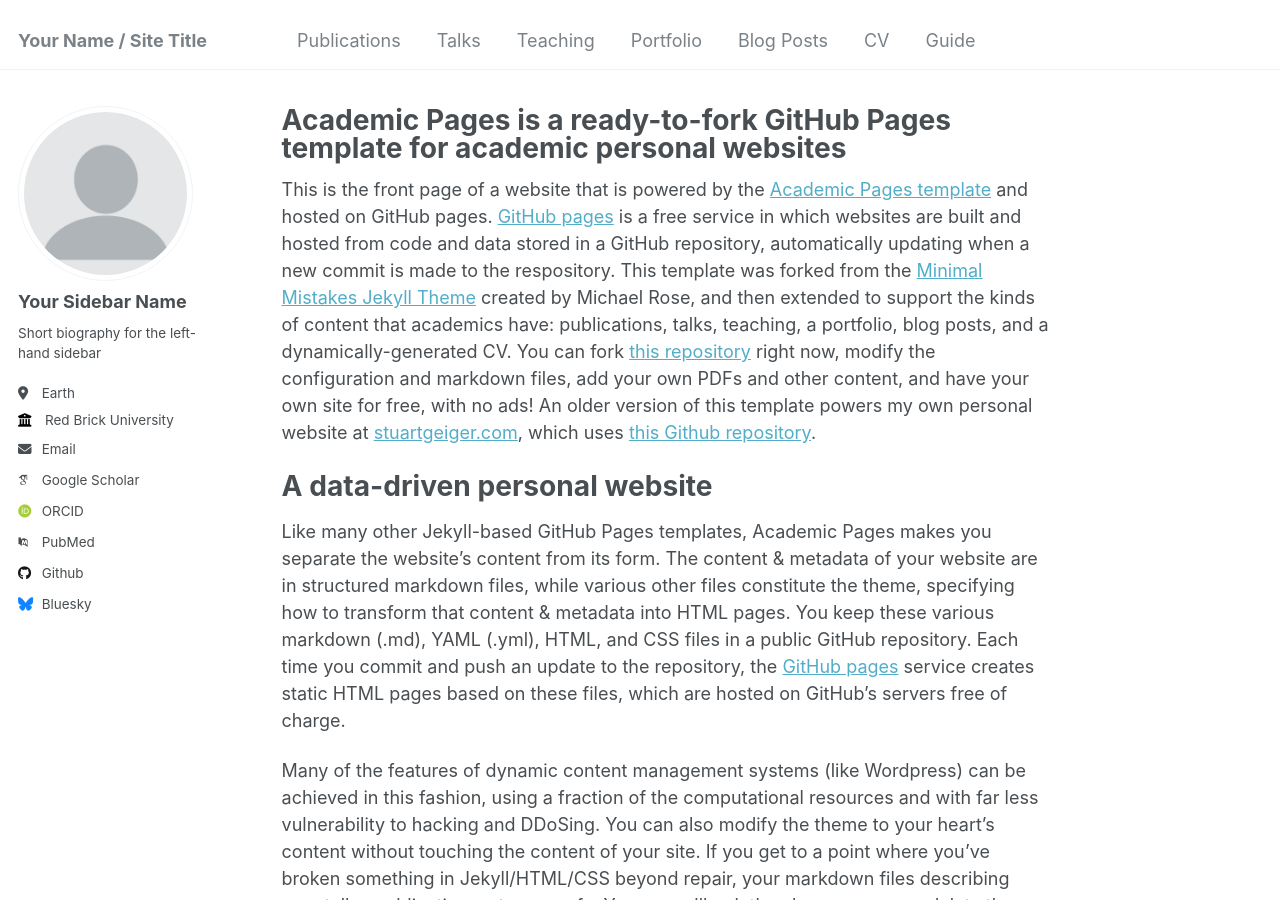
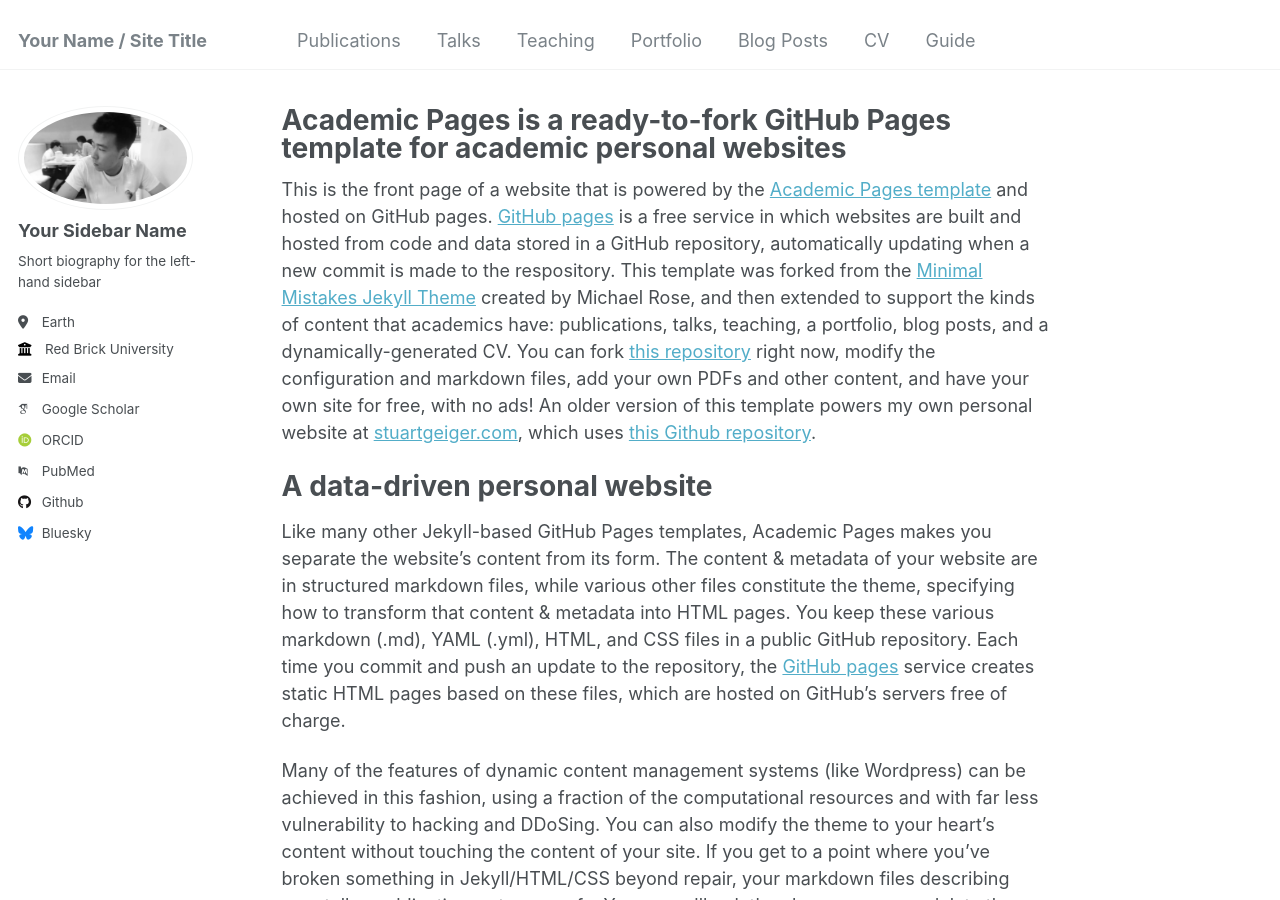
Before and after one commit to Xxiaojinyi/Xxiaojinyi.github.io, a Jekyll site: the page built from _pages/about.md, in a window 1280 px wide and 900 px high. Built offline with Jekyll 4.4.1, drawn with Linux system fonts in a browser that asks for light colours; some web fonts are replaced.

Commit message:
change profilo photo

```diff
--- a/_config.yml
+++ b/_config.yml
@@ -21,7 +21,7 @@ repository               : "academicpages/academicpages.github.io"
 #               Additional customization can be done by editing /_includes/author-profile.html
 author:
   # Biographic information
-  avatar           : "profile.png"
+  avatar           : "Xiao Photo.jpg"
   name             : "Your Sidebar Name"
   pronouns         : # example: "she/her"
   bio              : "Short biography for the left-hand sidebar"
```
Also changed, not shown: images/Xiao Photo.jpg (added).
